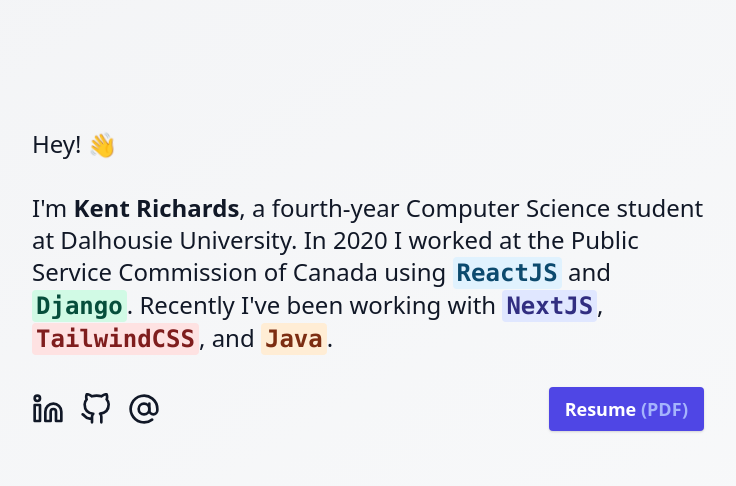
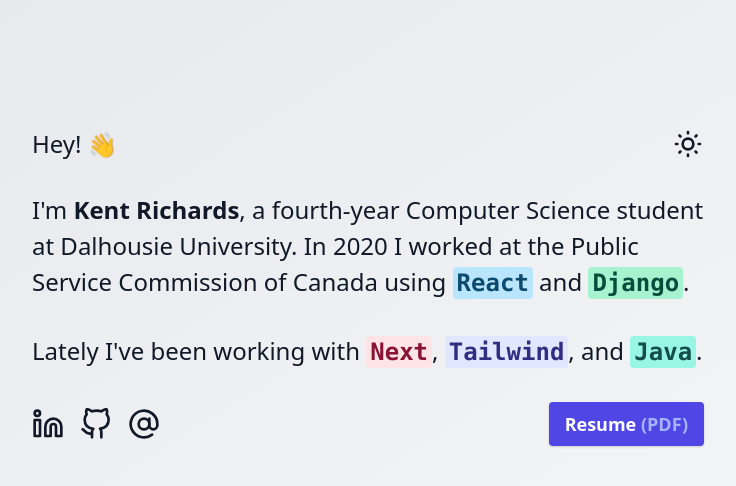
Before and after one commit to kentrichards/personal-site, a Next.js app: page / in a window 1280 px wide. Shown: the top 486 px of the page, without its empty margins (272-1008 px from the left). Built offline with nearby package versions, Linux system fonts and the light colour scheme.

Commit message:
added OS-aware, persistant dark mode other style changes

```diff
--- a/components/articleBody.tsx
+++ b/components/articleBody.tsx
@@ -1,13 +1,17 @@
 const ArticleBody = () => (
-  <article className="article-text">
-    I'm <span className="font-bold">Kent Richards</span>, a fourth-year Computer
-    Science student at Dalhousie University. In 2020 I worked at the Public
-    Service Commission of Canada using{' '}
-    <span className="blue-highlight">ReactJS</span> and{' '}
-    <span className="green-highlight">Django</span>. Recently I've been working
-    with <span className="indigo-highlight">NextJS</span>,{' '}
-    <span className="red-highlight">TailwindCSS</span>, and{' '}
-    <span className="orange-highlight">Java</span>.
+  <article className="article">
+    <p>
+      I'm <span className="font-bold">Kent Richards</span>, a fourth-year
+      Computer Science student at Dalhousie University. In 2020 I worked at the
+      Public Service Commission of Canada using{' '}
+      <span className="blue-highlight">React</span> and{' '}
+      <span className="green-highlight">Django</span>.
+    </p>
+    <p>
+      Lately I've been working with <span className="rose-highlight">Next</span>
+      , <span className="indigo-highlight">Tailwind</span>, and{' '}
+      <span className="teal-highlight">Java</span>.
+    </p>
   </article>
 )
 
--- a/components/articleHeader.tsx
+++ b/components/articleHeader.tsx
@@ -1,7 +1,12 @@
+import ThemeToggle from './themeToggle'
+
 const ArticleHeader = () => (
-  <h1 className="article-text">
-    Hey! <span className="inline-block animate-wave">👋</span>
-  </h1>
+  <div className="article-header">
+    <h1 className="article-text">
+      Hey! <span className="inline-block animate-wave">👋</span>
+    </h1>
+    <ThemeToggle />
+  </div>
 )
 
 export default ArticleHeader
--- /dev/null
+++ b/components/moonIcon.tsx
@@ -0,0 +1,18 @@
+const MoonIcon = () => (
+  <svg
+    fill="none"
+    stroke="currentColor"
+    viewBox="0 0 24 24"
+    xmlns="http://www.w3.org/2000/svg"
+    aria-labelledby="theme-toggle"
+  >
+    <path
+      strokeLinecap="round"
+      strokeLinejoin="round"
+      strokeWidth={2}
+      d="M20.354 15.354A9 9 0 018.646 3.646 9.003 9.003 0 0012 21a9.003 9.003 0 008.354-5.646z"
+    />
+  </svg>
+)
+
+export default MoonIcon
--- /dev/null
+++ b/components/sunIcon.tsx
@@ -0,0 +1,18 @@
+const SunIcon = () => (
+  <svg
+    fill="none"
+    stroke="currentColor"
+    viewBox="0 0 24 24"
+    xmlns="http://www.w3.org/2000/svg"
+    aria-labelledby="theme-toggle"
+  >
+    <path
+      strokeLinecap="round"
+      strokeLinejoin="round"
+      strokeWidth={2}
+      d="M12 3v1m0 16v1m9-9h-1M4 12H3m15.364 6.364l-.707-.707M6.343 6.343l-.707-.707m12.728 0l-.707.707M6.343 17.657l-.707.707M16 12a4 4 0 11-8 0 4 4 0 018 0z"
+    />
+  </svg>
+)
+
+export default SunIcon
--- /dev/null
+++ b/components/themeToggle.tsx
@@ -0,0 +1,45 @@
+import { useState, useEffect } from 'react'
+
+import SunIcon from './sunIcon'
+import MoonIcon from './moonIcon'
+
+type ThemeOptions = 'light' | 'dark' | undefined
+
+const ThemeToggle = () => {
+  const [theme, setTheme] = useState<ThemeOptions>(undefined)
+
+  const toggleTheme = () => {
+    let newValue: 'light' | 'dark'
+    if (theme === 'light') {
+      newValue = 'dark'
+    } else {
+      newValue = 'light'
+    }
+
+    setTheme(newValue)
+    localStorage.setItem('theme', newValue)
+    document.documentElement.classList.toggle('dark')
+  }
+
+  useEffect(() => {
+    const theme = localStorage.theme
+    setTheme(theme ?? 'light')
+  }, [])
+
+  if (!theme) {
+    return null
+  }
+
+  return (
+    <button
+      className="icon"
+      onClick={toggleTheme}
+      id="theme-toggle"
+      title="Toggle the site's theme"
+    >
+      {theme === 'light' ? <SunIcon /> : <MoonIcon />}
+    </button>
+  )
+}
+
+export default ThemeToggle
--- /dev/null
+++ b/lib/themeController.tsx
@@ -0,0 +1,47 @@
+// Inspired by https://www.joshwcomeau.com/react/dark-mode/
+// Sets the user's theme immediately based on their saved settings
+// or their system theme. This script is injected into the NextJS
+// client bundle and runs before anything else, preventing the
+// screen from flickering when the React app hydrates.
+const SetThemeImmediatelyScript = () => {
+  const codeToRunOnClient = `(function () {
+    function getInitialColorMode() {
+      const persistedColorPreference = window.localStorage.getItem('theme')
+      const hasPersistedPreference =
+        typeof persistedColorPreference === 'string'
+
+      // If the user has explicitly chosen light or dark,
+      // let's use it. Otherwise, this value will be null.
+      if (hasPersistedPreference) {
+        return persistedColorPreference
+      }
+
+      // If they haven't been explicit, let's check the media query.
+      const mql = window.matchMedia('(prefers-color-scheme: dark)')
+      const hasMediaQueryPreference = typeof mql.matches === 'boolean'
+
+      if (hasMediaQueryPreference) {
+        return mql.matches ? 'dark' : 'light'
+      }
+
+      // If they are using a browser/OS that doesn't support
+      // color themes, let's default to 'light'.
+      return 'light'
+    }
+
+    const colorMode = getInitialColorMode()
+
+    const root = document.documentElement
+
+    // Add our theme class to <html /> and persist the choice in localStorage.
+    if (colorMode === 'dark') {
+      root.classList.add(colorMode)
+    }
+
+    localStorage.setItem('theme', colorMode)
+  })()`
+
+  return <script dangerouslySetInnerHTML={{ __html: codeToRunOnClient }} />
+}
+
+export { SetThemeImmediatelyScript }
--- a/pages/_document.tsx
+++ b/pages/_document.tsx
@@ -1,4 +1,6 @@
 import Document, { Html, Head, Main, NextScript } from 'next/document'
+
+import { SetThemeImmediatelyScript } from '../lib/themeController'
 
 class MyDocument extends Document {
   render() {
@@ -30,6 +32,7 @@
           <link rel="manifest" href="/favicons/site.webmanifest" />
         </Head>
         <body>
+          <SetThemeImmediatelyScript />
           <Main />
           <NextScript />
         </body>
--- a/styles/globals.css
+++ b/styles/globals.css
@@ -4,7 +4,7 @@
 
 @layer base {
   body {
-    @apply h-screen text-gray-900 bg-gradient-to-br from-gray-100 to-gray-50;
+    @apply h-screen text-gray-900 dark:text-gray-300 bg-gradient-to-br from-gray-200 to-gray-50 dark:from-gray-900 dark:to-gray-800;
   }
 }
 
@@ -20,8 +20,16 @@
 
   /* Home components */
   /* Article */
+  .article {
+    @apply article-text leading-normal space-y-8;
+  }
+
   .article-text {
-    @apply text-xl xs:text-2xl leading-normal;
+    @apply text-xl xs:text-2xl;
+  }
+
+  .article-header {
+    @apply flex items-center justify-between;
   }
 
   .text-highlight {
@@ -29,23 +37,23 @@
   }
 
   .blue-highlight {
-    @apply text-highlight text-light-blue-900 bg-light-blue-100;
+    @apply text-highlight text-light-blue-900 bg-light-blue-200 dark:bg-light-blue-900 dark:text-light-blue-300;
   }
 
   .green-highlight {
-    @apply text-highlight text-green-900 bg-green-100;
+    @apply text-highlight text-green-900 bg-green-200 dark:bg-green-900 dark:text-green-300;
   }
 
   .indigo-highlight {
-    @apply text-highlight text-indigo-900 bg-indigo-100;
+    @apply text-highlight text-indigo-900 bg-indigo-100 dark:bg-indigo-900 dark:text-indigo-300;
   }
 
-  .red-highlight {
-    @apply text-highlight text-red-900 bg-red-100;
+  .rose-highlight {
+    @apply text-highlight text-rose-900 bg-rose-100 dark:bg-rose-900 dark:text-rose-300;
   }
 
-  .orange-highlight {
-    @apply text-highlight text-orange-900 bg-orange-100;
+  .teal-highlight {
+    @apply text-highlight text-teal-900 bg-teal-200 dark:bg-teal-800 dark:text-teal-300;
   }
 
   /* Social links */
@@ -58,10 +66,10 @@
   }
 
   .icon {
-    @apply w-8 h-8 focus:outline-black;
+    @apply w-8 h-8 focus:outline-black dark:focus:outline-white;
   }
 
   .resume-button {
-    @apply w-full xs:w-auto py-2 px-4 shadow rounded font-semibold text-center text-lg text-white bg-indigo-600 hover:shadow-lg hover:bg-indigo-500 focus:outline-none focus:shadow-inner focus-visible:outline-black focus:bg-indigo-700 transition-shadow-and-colors duration-300;
+    @apply w-full xs:w-auto py-2 px-4 shadow rounded font-semibold text-center text-lg text-white bg-indigo-600 hover:shadow-lg hover:bg-indigo-500 focus:outline-none focus:shadow-inner focus-visible:outline-black dark:focus-visible:outline-white focus:bg-indigo-700 transition-shadow-and-colors duration-300;
   }
 }
--- a/tailwind.config.js
+++ b/tailwind.config.js
@@ -2,12 +2,13 @@
 
 module.exports = {
   purge: ['./pages/**/*.{js,ts,jsx,tsx}', './components/**/*.{js,ts,jsx,tsx}'],
-  darkMode: false, // or 'media' or 'class'
+  darkMode: 'class',
   theme: {
     extend: {
       colors: {
         'light-blue': colors.lightBlue,
-        orange: colors.orange
+        teal: colors.teal,
+        rose: colors.rose
       },
       screens: {
         xs: '480px'
@@ -61,7 +62,7 @@
   },
   variants: {
     extend: {
-      outline: ['focus-visible']
+      outline: ['dark', 'focus-visible']
     }
   },
   plugins: []
```
